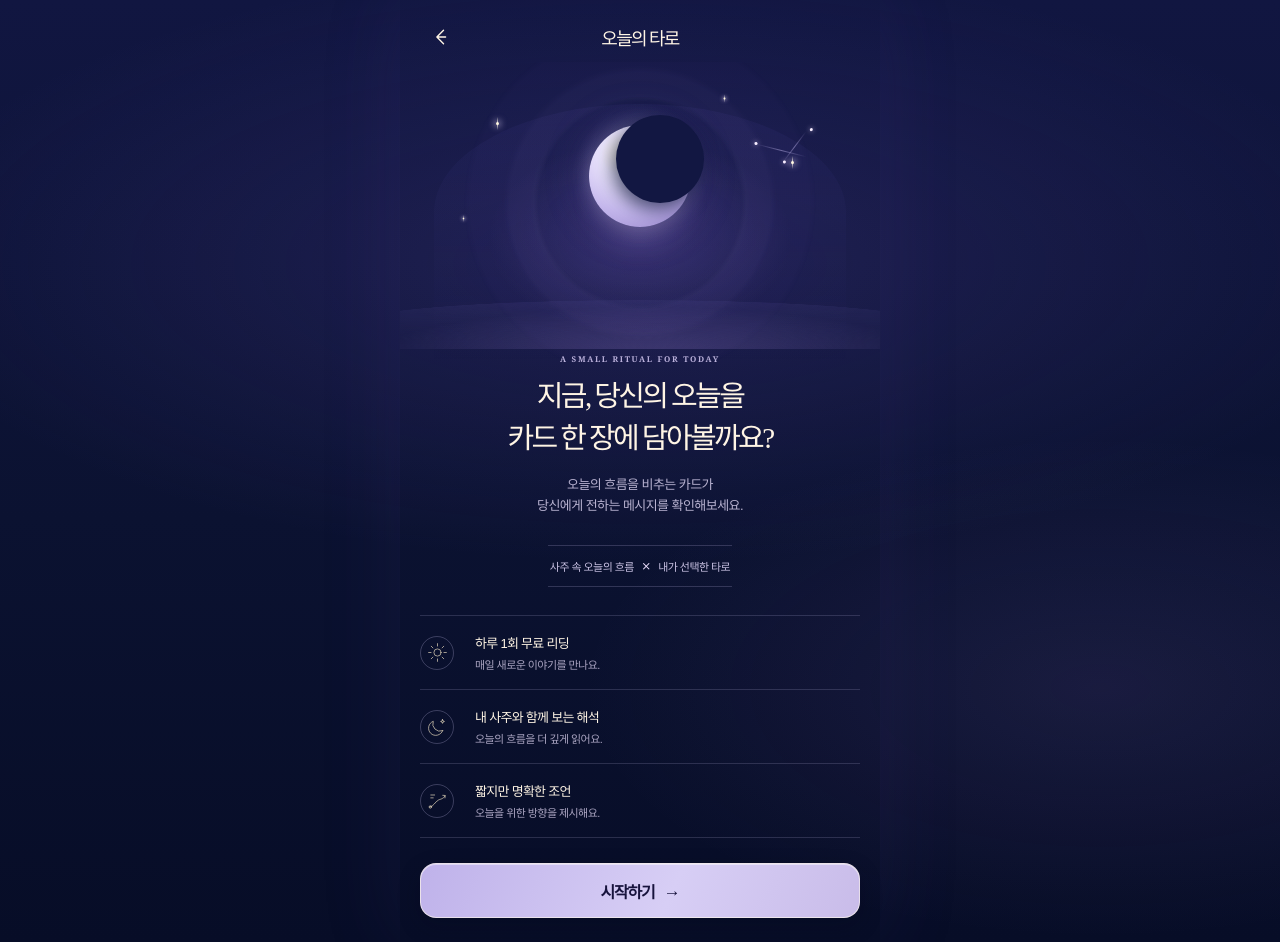
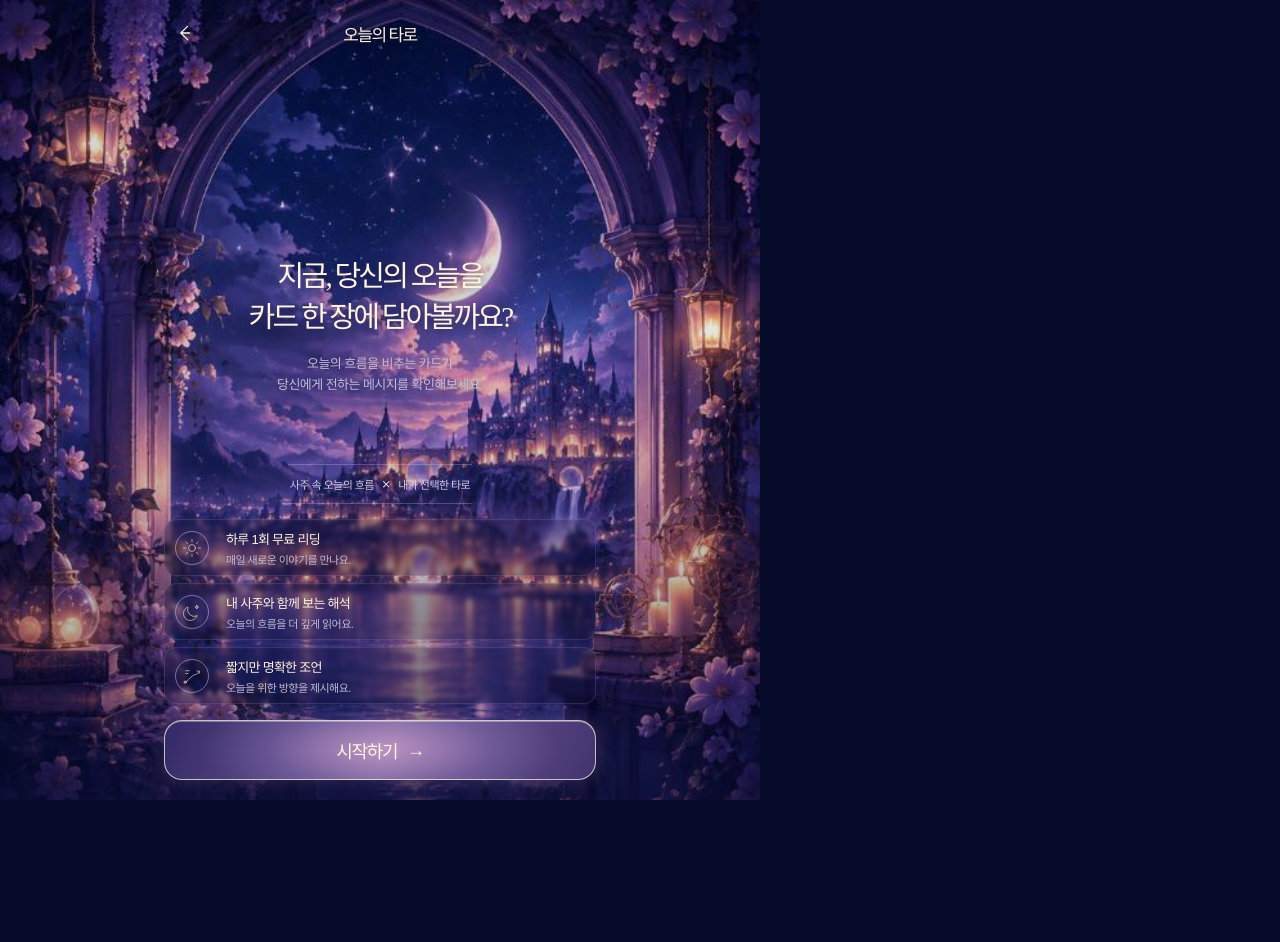
Before and after one commit to YoonYeoSong/mammuso, a Next.js app: page /today-tarot in a window 1280 px wide. After the commit the page ends 800 px from the top, so only its background shows below. Built offline with nearby package versions, Linux system fonts and the light colour scheme.

Commit message:
feat: implement today tarot intro and preparation flow

```diff
--- a/src/app/today-tarot.css
+++ b/src/app/today-tarot.css
@@ -1,48 +1,59 @@
 :root {
-  --today-tarot-deep: #070d27;
-  --today-tarot-indigo: #10183b;
-  --today-tarot-violet: #7567ad;
-  --today-tarot-lavender: #d9d0ff;
-  --today-tarot-ivory: #fff5e5;
-  --today-tarot-muted: #b9b3d1;
+  --today-tarot-deep: #070b2a;
+  --today-tarot-ivory: #fff4df;
+  --today-tarot-lavender: #d8ceff;
+  --today-tarot-muted: #c3bcdd;
 }
 
 html:has(.today-tarot-page), body:has(.today-tarot-page) { background: var(--today-tarot-deep); }
-body > main.today-tarot-page { width: 100vw !important; max-width: none !important; min-height: 100dvh; margin: 0 calc(50% - 50vw) !important; padding: 0 !important; overflow: clip; background: radial-gradient(ellipse 90% 48% at 50% 28%, rgba(92, 73, 170, .23), transparent 66%), radial-gradient(ellipse 55% 36% at 86% 73%, rgba(168, 129, 221, .10), transparent 74%), linear-gradient(180deg, #111641 0%, #0b1231 55%, #070d27 100%); color: var(--today-tarot-ivory); font-family: var(--destiny-sans, "Apple SD Gothic Neo", "Malgun Gothic", Arial, sans-serif); letter-spacing: -.035em; }
+body > main.today-tarot-page { position: relative; width: 100vw !important; min-height: 100dvh; margin: 0 calc(50% - 50vw) !important; padding: 0 !important; overflow: hidden; isolation: isolate; background: var(--today-tarot-deep); color: var(--today-tarot-ivory); font-family: var(--destiny-sans, "Apple SD Gothic Neo", "Malgun Gothic", Arial, sans-serif); letter-spacing: -.035em; }
+.today-tarot-page::before, .today-tarot-page::after { position: absolute; z-index: -2; inset: 0; background: center top / cover no-repeat; content: ""; }
+.today-tarot-page::after { z-index: -1; background: linear-gradient(180deg, rgba(5, 7, 35, .18), rgba(8, 9, 42, .1) 42%, rgba(7, 8, 38, .4)); }
+.today-tarot-intro-page::before { background-image: url("/illustrations/today-tarot-intro-bg.jpg"); background-position: 50% top; }
+.today-tarot-prepare-page::before { background-image: url("/illustrations/today-tarot-prepare-bg.jpg"); background-position: 50% top; }
+.today-tarot-prepare-page::after { background: linear-gradient(180deg, rgba(5, 7, 35, .14), rgba(8, 8, 39, .05) 37%, rgba(7, 8, 38, .46)); }
 .today-tarot-page *, .today-tarot-page *::before, .today-tarot-page *::after { box-sizing: border-box; }
 .today-tarot-page a:focus-visible { outline: 2px solid #fff3d7; outline-offset: 4px; }
-.today-tarot-app-surface { width: min(100%, 480px); min-height: 100dvh; margin: 0 auto; padding: max(14px, env(safe-area-inset-top)) 20px max(24px, env(safe-area-inset-bottom)); }
+.today-tarot-app-surface { display: flex; width: min(100%, 480px); min-height: 100dvh; flex-direction: column; margin: 0 auto; padding: max(10px, env(safe-area-inset-top)) 24px max(20px, env(safe-area-inset-bottom)); }
 
-.today-tarot-header { display: grid; grid-template-columns: 42px 1fr 42px; min-height: 46px; align-items: center; }
-.today-tarot-header h1 { margin: 0; color: var(--today-tarot-ivory); font-family: var(--destiny-serif, "Batang", serif); font-size: 18px; font-weight: 500; letter-spacing: -.09em; text-align: center; }
+.today-tarot-header { display: grid; grid-template-columns: 42px 1fr 42px; min-height: 46px; flex: 0 0 auto; align-items: center; }
+.today-tarot-header h1 { margin: 0; color: var(--today-tarot-ivory); font-family: var(--destiny-serif, "Batang", serif); font-size: 17px; font-weight: 500; letter-spacing: -.09em; text-align: center; text-shadow: 0 1px 9px rgba(4, 4, 26, .55); }
 .today-tarot-back { display: grid; width: 42px; height: 42px; place-items: center; border-radius: 50%; color: var(--today-tarot-ivory); text-decoration: none; }
-.today-tarot-back svg { width: 22px; height: 22px; fill: none; stroke: currentColor; stroke-linecap: round; stroke-linejoin: round; stroke-width: 1.5; }
+.today-tarot-back svg { width: 22px; height: 22px; fill: none; stroke: currentColor; stroke-linecap: round; stroke-linejoin: round; stroke-width: 1.45; }
 
-.today-tarot-intro { position: relative; padding-top: 2px; }
-.today-tarot-intro-visual { position: relative; height: clamp(248px, 70vw, 300px); overflow: hidden; isolation: isolate; margin: 0 -20px; }
-.today-tarot-intro-visual::before { position: absolute; z-index: -3; inset: 14% 7% 0; border-radius: 50% 50% 0 0 / 42% 42% 0 0; background: radial-gradient(ellipse at 50% 24%, rgba(205, 196, 255, .13), transparent 22%), radial-gradient(ellipse at 50% 52%, rgba(122, 95, 195, .27), transparent 52%), linear-gradient(180deg, rgba(61, 58, 131, .16), rgba(7, 13, 39, 0)); content: ""; }
-.today-tarot-visual-aura { position: absolute; z-index: -2; border-radius: 50%; filter: blur(2px); }
-.today-tarot-visual-aura--one { top: 35px; left: calc(50% - 106px); width: 212px; height: 212px; border: 1px solid rgba(217, 208, 255, .11); box-shadow: 0 0 0 28px rgba(172, 150, 230, .035), 0 0 0 67px rgba(132, 105, 204, .025); }
-.today-tarot-visual-aura--two { top: 68px; left: calc(50% - 68px); width: 136px; height: 136px; background: radial-gradient(circle, rgba(255, 239, 211, .14), rgba(188, 165, 248, .03) 53%, transparent 70%); }
-.today-tarot-moon { position: absolute; top: 63px; left: calc(50% - 51px); width: 102px; height: 102px; border-radius: 50%; background: radial-gradient(circle at 35% 29%, #fff9e7 0 3%, #eee8ff 24%, #c5b8ed 57%, #8e7bc5 100%); box-shadow: 0 0 22px rgba(231, 217, 255, .28), 0 0 52px rgba(155, 127, 225, .16); }
-.today-tarot-moon i { position: absolute; top: -10px; right: -13px; width: 88px; height: 88px; border-radius: 50%; background: #121742; box-shadow: -4px 6px 18px rgba(16, 24, 59, .7); }
-.today-tarot-star { position: absolute; width: 3px; height: 3px; border-radius: 50%; background: #fff6db; box-shadow: 0 0 6px 2px rgba(238, 221, 255, .5); }
-.today-tarot-star::after { position: absolute; top: -5px; left: 1px; width: 1px; height: 13px; background: linear-gradient(transparent, rgba(255, 249, 231, .9), transparent); content: ""; }
-.today-tarot-star--one { top: 60px; left: 20%; }.today-tarot-star--two { top: 99px; right: 18%; }.today-tarot-star--three { top: 35px; right: 32%; transform: scale(.65); }.today-tarot-star--four { top: 155px; left: 13%; transform: scale(.55); }
-.today-tarot-constellation { position: absolute; top: 68px; right: 13%; width: 65px; height: 45px; transform: rotate(-12deg); }
-.today-tarot-constellation::before, .today-tarot-constellation::after { position: absolute; height: 1px; background: linear-gradient(90deg, transparent, rgba(212, 200, 255, .45), transparent); content: ""; transform-origin: left center; }
-.today-tarot-constellation::before { top: 8px; left: 6px; width: 51px; transform: rotate(26deg); }.today-tarot-constellation::after { top: 31px; left: 28px; width: 38px; transform: rotate(-41deg); }
-.today-tarot-constellation i { position: absolute; width: 3px; height: 3px; border-radius: 50%; background: #f8edff; box-shadow: 0 0 5px rgba(238, 221, 255, .8); }.today-tarot-constellation i:nth-child(1) { top: 6px; left: 4px; }.today-tarot-constellation i:nth-child(2) { top: 30px; left: 28px; }.today-tarot-constellation i:nth-child(3) { top: 4px; right: 1px; }
-.today-tarot-horizon { position: absolute; z-index: -1; right: -10%; bottom: 9px; left: -10%; height: 64px; border-radius: 50% 50% 0 0; background: radial-gradient(ellipse at 52% 116%, rgba(170, 141, 229, .25), transparent 60%), linear-gradient(180deg, rgba(77, 71, 143, .18), rgba(10, 16, 47, 0)); transform: perspective(150px) rotateX(42deg); }
+.today-tarot-intro { display: flex; flex: 1; flex-direction: column; padding-top: clamp(156px, 25dvh, 218px); text-align: center; }
+.today-tarot-intro-copy h2 { margin: 0; color: var(--today-tarot-ivory); font-family: var(--destiny-serif, "Batang", serif); font-size: clamp(25px, 6.7vw, 29px); font-weight: 500; line-height: 1.43; letter-spacing: -.095em; text-shadow: 0 2px 14px rgba(5, 5, 28, .6); }
+.today-tarot-intro-copy > p { margin: 14px 0 0; color: var(--today-tarot-muted); font-size: 13px; line-height: 1.62; text-shadow: 0 1px 10px rgba(5, 5, 28, .56); }
+.today-tarot-formula { display: flex; width: fit-content; max-width: 100%; align-items: center; justify-content: center; gap: 8px; border-top: 1px solid rgba(228, 218, 255, .24); border-bottom: 1px solid rgba(228, 218, 255, .24); margin: 20px auto 0; padding: 8px 2px; color: #d3cbea; font-size: 11px; white-space: nowrap; }
+.today-tarot-formula b { color: #f1e6ff; font-family: Georgia, serif; font-size: 16px; font-weight: 400; }
+.today-tarot-benefits { display: grid; gap: 7px; margin-top: 15px; }
+.today-tarot-benefit { display: grid; grid-template-columns: 41px minmax(0, 1fr); align-items: center; gap: 10px; min-height: 57px; border: 1px solid rgba(218, 207, 251, .14); border-radius: 12px; padding: 7px 10px; background: rgba(10, 10, 48, .24); box-shadow: inset 0 1px rgba(255, 255, 255, .025); text-align: left; backdrop-filter: blur(2px); }
+.today-tarot-benefit-icon { display: grid; width: 34px; height: 34px; place-items: center; border: 1px solid rgba(231, 219, 255, .46); border-radius: 50%; color: #eee0bf; box-shadow: 0 0 14px rgba(204, 183, 255, .08); }
+.today-tarot-benefit-icon svg { width: 22px; height: 22px; }
+.today-tarot-benefit h3 { margin: 0; color: var(--today-tarot-ivory); font-size: 13px; font-weight: 500; letter-spacing: -.055em; }
+.today-tarot-benefit p { margin: 3px 0 0; color: #c1b9d5; font-size: 11px; }
+.today-tarot-cta-wrap { padding-top: 16px; }
+.today-tarot-start-cta { display: flex; min-height: 60px; align-items: center; justify-content: center; gap: 10px; border: 1px solid rgba(255, 244, 223, .72); border-radius: 18px; background: radial-gradient(ellipse 55% 130% at 50% 48%, rgba(237, 185, 225, .58), rgba(164, 138, 211, .23) 48%, transparent 76%), linear-gradient(112deg, #332967, #766098 52%, #42336f); box-shadow: inset 0 1px rgba(255, 255, 255, .34), 0 0 18px rgba(218, 175, 239, .22), 0 8px 18px rgba(3, 4, 29, .32); color: var(--today-tarot-ivory); font-family: var(--destiny-serif, "Batang", serif); font-size: 18px; font-weight: 500; letter-spacing: -.075em; text-decoration: none; transition: transform .14s ease, filter .14s ease; }
+.today-tarot-start-cta span { font-family: Arial, sans-serif; font-size: 18px; font-weight: 400; }
+.today-tarot-start-cta:active { filter: brightness(1.12); transform: scale(.98); }
 
-.today-tarot-intro-copy { margin-top: -9px; text-align: center; }.today-tarot-kicker { margin: 0 0 11px; color: #bdb4dc; font-family: Georgia, serif; font-size: 8px; font-weight: 700; letter-spacing: .21em; }.today-tarot-intro-copy h2 { margin: 0; color: var(--today-tarot-ivory); font-family: var(--destiny-serif, "Batang", serif); font-size: clamp(24px, 6.6vw, 29px); font-weight: 500; line-height: 1.45; letter-spacing: -.09em; }.today-tarot-intro-copy > p:last-child { margin: 15px 0 0; color: var(--today-tarot-muted); font-size: 13px; line-height: 1.62; }
-.today-tarot-formula { display: flex; width: fit-content; max-width: 100%; align-items: center; justify-content: center; gap: 8px; border-top: 1px solid rgba(217, 208, 255, .19); border-bottom: 1px solid rgba(217, 208, 255, .19); margin: 29px auto 0; padding: 9px 2px; color: #c8c0e2; font-size: 11px; white-space: nowrap; }.today-tarot-formula b { color: #eee1ff; font-family: Georgia, serif; font-size: 16px; font-weight: 400; }
+.today-tarot-preparation { display: flex; flex: 1; flex-direction: column; align-items: center; padding-top: clamp(300px, 47dvh, 450px); text-align: center; }
+.today-tarot-preparation h2 { margin: 0; color: var(--today-tarot-ivory); font-family: var(--destiny-serif, "Batang", serif); font-size: clamp(23px, 6.2vw, 28px); font-weight: 500; line-height: 1.45; letter-spacing: -.09em; text-shadow: 0 2px 14px rgba(4, 4, 25, .64); }
+.today-tarot-preparation > p { margin: 19px 0 0; color: #cbc2e3; font-size: 13px; line-height: 1.62; text-shadow: 0 1px 10px rgba(4, 4, 25, .55); }
+.today-tarot-moon-phases { display: flex; align-items: center; justify-content: center; gap: 12px; margin-top: 27px; }
+.today-tarot-phase { position: relative; display: block; width: 17px; height: 17px; overflow: hidden; border: 1px solid rgba(233, 224, 255, .88); border-radius: 50%; background: transparent; opacity: .34; transform: scale(.86); animation: today-tarot-phase-pulse 1.5s ease-in-out infinite; }
+.today-tarot-phase::after { position: absolute; width: 100%; height: 100%; border-radius: 50%; background: #eee5ff; content: ""; }
+.today-tarot-phase--crescent-left::after { top: 0; left: 6px; }.today-tarot-phase--quarter-left::after { top: 0; left: 3px; }.today-tarot-phase--full { background: #f1e9ff; }.today-tarot-phase--full::after { display: none; }.today-tarot-phase--quarter-right::after { top: 0; right: 3px; }.today-tarot-phase--crescent-right::after { top: 0; right: 6px; }
+.today-tarot-phase:nth-child(2) { animation-delay: .3s; }.today-tarot-phase:nth-child(3) { animation-delay: .6s; }.today-tarot-phase:nth-child(4) { animation-delay: .9s; }.today-tarot-phase:nth-child(5) { animation-delay: 1.2s; }
+.today-tarot-waiting { margin-top: 24px; color: #d3c9e8; font-size: 13px; text-shadow: 0 1px 10px rgba(4, 4, 25, .6); }
+@keyframes today-tarot-phase-pulse { 0%, 20%, 100% { opacity: .33; transform: scale(.86); box-shadow: none; } 34%, 54% { opacity: 1; transform: scale(1.14); box-shadow: 0 0 9px 2px rgba(212, 190, 255, .68), 0 0 19px rgba(230, 192, 242, .34); } }
+.today-tarot-phase--full { animation-name: today-tarot-full-phase-pulse; }
+@keyframes today-tarot-full-phase-pulse { 0%, 20%, 100% { opacity: .4; transform: scale(.86); box-shadow: 0 0 4px rgba(218, 196, 255, .25); } 34%, 54% { opacity: 1; transform: scale(1.18); box-shadow: 0 0 12px 3px rgba(221, 199, 255, .88), 0 0 25px rgba(241, 191, 242, .5); } }
 
-.today-tarot-benefits { display: grid; gap: 0; border-top: 1px solid rgba(217, 208, 255, .16); margin-top: 28px; }.today-tarot-benefit { display: grid; grid-template-columns: 42px minmax(0, 1fr); align-items: center; gap: 13px; min-height: 74px; border-bottom: 1px solid rgba(217, 208, 255, .16); }.today-tarot-benefit-icon { display: grid; width: 34px; height: 34px; place-items: center; border: 1px solid rgba(217, 208, 255, .24); border-radius: 50%; color: #e7d9bd; }.today-tarot-benefit-icon svg { width: 23px; height: 23px; }.today-tarot-benefit h3 { margin: 0; color: var(--today-tarot-ivory); font-size: 13px; font-weight: 500; letter-spacing: -.055em; }.today-tarot-benefit p { margin: 4px 0 0; color: #aaa4c1; font-size: 11px; }
-.today-tarot-cta-wrap { padding-top: 25px; }.today-tarot-start-cta { display: flex; min-height: 55px; align-items: center; justify-content: center; gap: 9px; border: 1px solid rgba(255, 248, 235, .62); border-radius: 16px; background: linear-gradient(115deg, #bfb2ea, #d7cef5 57%, #c9bce9); box-shadow: inset 0 1px rgba(255, 255, 255, .45), 0 8px 21px rgba(4, 8, 29, .25); color: #17133c; font-family: var(--destiny-serif, "Batang", serif); font-size: 16px; font-weight: 600; letter-spacing: -.075em; text-decoration: none; }.today-tarot-start-cta span { font-family: Arial, sans-serif; font-size: 17px; font-weight: 400; }
+.today-tarot-selection-page { overflow: auto !important; background: linear-gradient(180deg, #10143c, #070b2a) !important; }
+.today-tarot-selection-page::before { background-image: none; }
+.today-tarot-selection { padding: 28px 0 36px; text-align: center; }.today-tarot-selection > p { margin: 0 0 9px; color: var(--today-tarot-lavender); font-size: 12px; }.today-tarot-selection h2 { margin: 0; font-family: var(--destiny-serif, "Batang", serif); font-size: 24px; font-weight: 500; line-height: 1.45; letter-spacing: -.08em; }.today-tarot-card-grid { display: grid; grid-template-columns: repeat(6, 1fr); gap: 9px; margin-top: 31px; }.today-tarot-card-choice { aspect-ratio: 2 / 3; border: 1px solid rgba(255, 244, 223, .34); border-radius: 6px; padding: 3px; background: #29205a; box-shadow: 0 3px 7px rgba(0, 0, 0, .2); cursor: pointer; }.today-tarot-card-choice span { display: block; width: 100%; height: 100%; border-radius: 3px; background: url("/tarot/back/tarot-card-back.png") center / cover; }.today-tarot-card-choice.is-selected { border-color: #fff4df; box-shadow: 0 0 0 2px rgba(218, 200, 255, .55), 0 0 14px rgba(230, 195, 255, .5); transform: translateY(-5px); }.today-tarot-selection-empty { display: grid; min-height: 60dvh; place-content: center; text-align: center; }.today-tarot-selection-empty h2 { margin: 0; font-family: var(--destiny-serif, "Batang", serif); font-weight: 500; }.today-tarot-selection-empty a { margin-top: 18px; color: var(--today-tarot-lavender); font-size: 13px; }
 
-.today-tarot-placeholder-page { background: linear-gradient(180deg, #101641, #080e29) !important; }.today-tarot-placeholder { display: grid; min-height: calc(100dvh - 160px); place-content: center; text-align: center; }.today-tarot-placeholder p { margin: 0 0 13px; color: #bdb4dc; font-family: Georgia, serif; font-size: 9px; letter-spacing: .18em; }.today-tarot-placeholder h2 { margin: 0; font-family: var(--destiny-serif, "Batang", serif); font-size: 26px; font-weight: 500; letter-spacing: -.08em; }.today-tarot-placeholder span { width: 26px; height: 1px; margin: 19px auto 0; background: rgba(217, 208, 255, .45); }.today-tarot-placeholder-back { display: block; color: var(--today-tarot-muted); font-size: 12px; text-align: center; text-decoration: underline; text-underline-offset: 4px; }
-
-@media (min-width: 700px) { body > main.today-tarot-page { background-color: var(--today-tarot-deep); }.today-tarot-app-surface { box-shadow: 0 0 80px rgba(80, 62, 154, .12); } }
-@media (max-width: 359px) { .today-tarot-app-surface { padding-right: 16px; padding-left: 16px; }.today-tarot-intro-visual { margin-right: -16px; margin-left: -16px; height: 237px; }.today-tarot-intro-copy h2 { font-size: 23px; }.today-tarot-formula { gap: 5px; font-size: 10px; }.today-tarot-benefit { grid-template-columns: 39px minmax(0, 1fr); gap: 10px; }.today-tarot-benefit h3 { font-size: 12px; } }
-@media (prefers-reduced-motion: reduce) { .today-tarot-page *, .today-tarot-page *::before, .today-tarot-page *::after { scroll-behavior: auto !important; transition-duration: .01ms !important; } }
+@media (max-width: 359px), (max-height: 700px) { .today-tarot-app-surface { padding-right: 18px; padding-left: 18px; }.today-tarot-intro { padding-top: clamp(119px, 18dvh, 154px); }.today-tarot-intro-copy h2 { font-size: 23px; }.today-tarot-intro-copy > p { margin-top: 10px; font-size: 12px; }.today-tarot-formula { margin-top: 14px; font-size: 10px; }.today-tarot-benefits { gap: 5px; margin-top: 11px; }.today-tarot-benefit { min-height: 50px; padding: 5px 8px; }.today-tarot-benefit h3 { font-size: 12px; }.today-tarot-benefit p { font-size: 10px; }.today-tarot-cta-wrap { padding-top: 11px; }.today-tarot-start-cta { min-height: 56px; }.today-tarot-preparation { padding-top: clamp(260px, 44dvh, 330px); }.today-tarot-preparation > p { margin-top: 13px; }.today-tarot-moon-phases { margin-top: 20px; }.today-tarot-waiting { margin-top: 18px; } }
+@media (min-width: 700px) { .today-tarot-app-surface { box-shadow: 0 0 80px rgba(80, 62, 154, .12); } }
+@media (prefers-reduced-motion: reduce) { .today-tarot-page *, .today-tarot-page *::before, .today-tarot-page *::after { animation-duration: .01ms !important; animation-iteration-count: 1 !important; scroll-behavior: auto !important; transition-duration: .01ms !important; } }
--- /dev/null
+++ b/src/app/today-tarot/select/page.tsx
@@ -0,0 +1,5 @@
+import { TodayTarotSelection } from "@/components/today-tarot/TodayTarotSelection";
+
+export default function TodayTarotSelectionPage() {
+  return <TodayTarotSelection />;
+}
--- a/src/components/today-tarot/TodayTarotIntro.tsx
+++ b/src/components/today-tarot/TodayTarotIntro.tsx
@@ -22,28 +22,12 @@ function BenefitIcon({ icon }: { icon: IntroBenefit["icon"] }) {
   return <svg viewBox="0 0 48 48" aria-hidden="true" {...shared}><path d="M8 37.5c8.4-1.1 10.5-10.6 18-14.5 4.9-2.5 8.3-1.3 14-8.5" /><path d="m35 13.2 5 .3-.4 5" /><path d="M10 12.5h8M10 18.5h5" /><circle cx="9" cy="37.5" r="2.5" /></svg>;
 }
 
-function IntroVisual() {
-  return <div className="today-tarot-intro-visual" aria-hidden="true">
-    <span className="today-tarot-visual-aura today-tarot-visual-aura--one" />
-    <span className="today-tarot-visual-aura today-tarot-visual-aura--two" />
-    <span className="today-tarot-moon"><i /></span>
-    <span className="today-tarot-star today-tarot-star--one" />
-    <span className="today-tarot-star today-tarot-star--two" />
-    <span className="today-tarot-star today-tarot-star--three" />
-    <span className="today-tarot-star today-tarot-star--four" />
-    <span className="today-tarot-constellation"><i /><i /><i /></span>
-    <span className="today-tarot-horizon" />
-  </div>;
-}
-
 export function TodayTarotIntro() {
   return <main className="today-tarot-page today-tarot-intro-page">
     <div className="today-tarot-app-surface">
       <TodayTarotHeader />
       <section className="today-tarot-intro" aria-labelledby="today-tarot-intro-title">
-        <IntroVisual />
         <div className="today-tarot-intro-copy">
-          <p className="today-tarot-kicker">A SMALL RITUAL FOR TODAY</p>
           <h2 id="today-tarot-intro-title">지금, 당신의 오늘을<br />카드 한 장에 담아볼까요?</h2>
           <p>오늘의 흐름을 비추는 카드가<br />당신에게 전하는 메시지를 확인해보세요.</p>
         </div>
```
Also changed, not shown: src/app/today-tarot/prepare/page.tsx (+2 -14 lines), src/components/today-tarot/TodayTarotPreparation.tsx (added, +52 -0 lines), src/components/today-tarot/TodayTarotSelection.tsx (added, +56 -0 lines), src/lib/today-tarot/session.ts (added, +56 -0 lines), public/illustrations/today-tarot-intro-bg.jpg (added), public/illustrations/today-tarot-prepare-bg.jpg (added).
